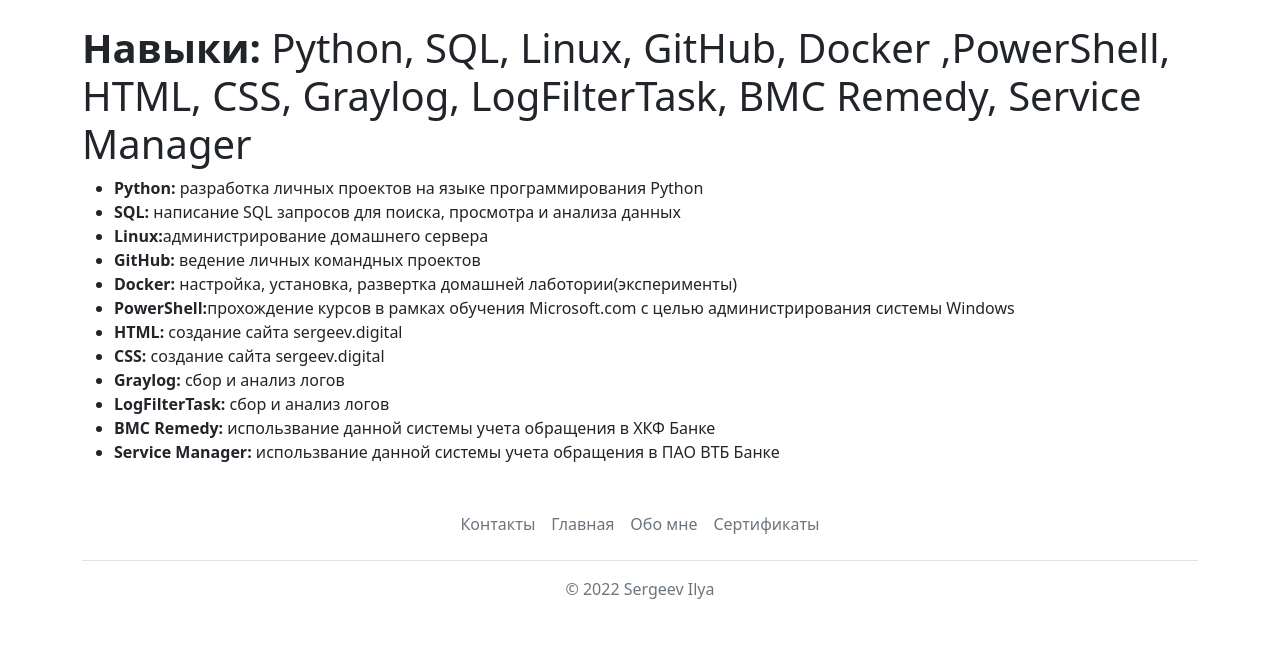
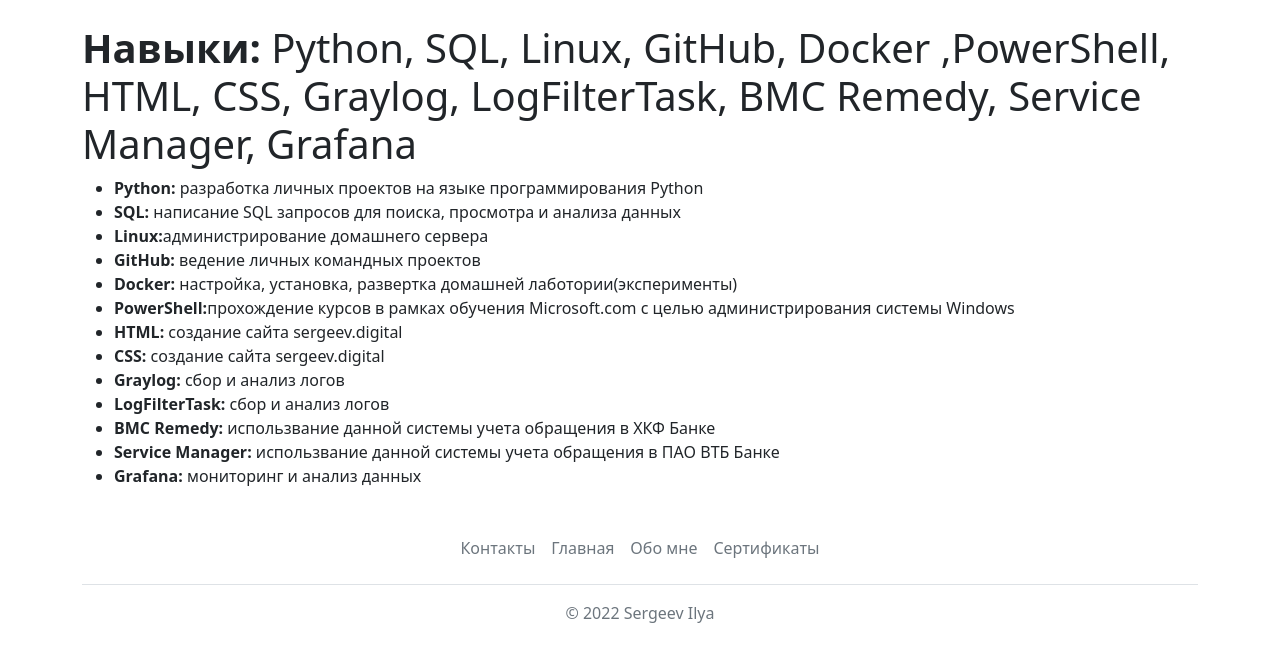
Before and after one commit to wesk777/CVweb-site, a Flask app: page /myskills in a window 1280 px wide. Shown: the part 73-735 px from the top of the page. Run offline with Flask 2, Linux system fonts and the light colour scheme.

Commit message:
julias remarks

```diff
--- a/templates/CV.html
+++ b/templates/CV.html
@@ -27,7 +27,7 @@ CurriculunmViate
 ОБНИНСКИЙ ИНСТИТУТ АТОМНОЙ ЭНЕРГЕТИКИ (ИАТЭ) бакалавр, направление Информационные системы и технологии</li>
             </ul>
 <ul>
-    <li><strong>Навыки:</strong> Python, SQL, Linux, GitHub, Docker ,PowerShell, HTML, CSS, Graylog, LogFilterTask, BMC Remedy, Service Manager
+    <li><strong>Навыки:</strong> Python, SQL, Linux, GitHub, Docker ,PowerShell, HTML, CSS, Graylog, LogFilterTask, BMC Remedy, Service Manager, Grafana
         (Более подробно во вкладке "Мои навыки")</li>
 </ul>
 
--- a/templates/myskills.html
+++ b/templates/myskills.html
@@ -9,7 +9,7 @@ myskills
 
 {% block body %}
 <div class="container">
-    <h1><strong>Навыки:</strong> Python, SQL, Linux, GitHub, Docker ,PowerShell, HTML, CSS, Graylog, LogFilterTask, BMC Remedy, Service Manager</h1>
+    <h1><strong>Навыки:</strong> Python, SQL, Linux, GitHub, Docker ,PowerShell, HTML, CSS, Graylog, LogFilterTask, BMC Remedy, Service Manager, Grafana</h1>
 <ul>
     <li><strong>Python:</strong> разработка личных проектов на языке программирования Python</li>
     <li><strong>SQL:</strong> написание SQL запросов для поиска, просмотра и анализа данных</li>
@@ -23,6 +23,7 @@ myskills
     <li><strong>LogFilterTask:</strong> сбор и анализ логов</li>
     <li><strong>BMC Remedy:</strong> использвание данной системы учета обращения в ХКФ Банке</li>
     <li><strong>Service Manager:</strong> использвание данной системы учета обращения в ПАО ВТБ Банке</li>
+    <li><strong>Grafana:</strong> мониторинг и анализ данных</li>
 
 
 </ul>
```
